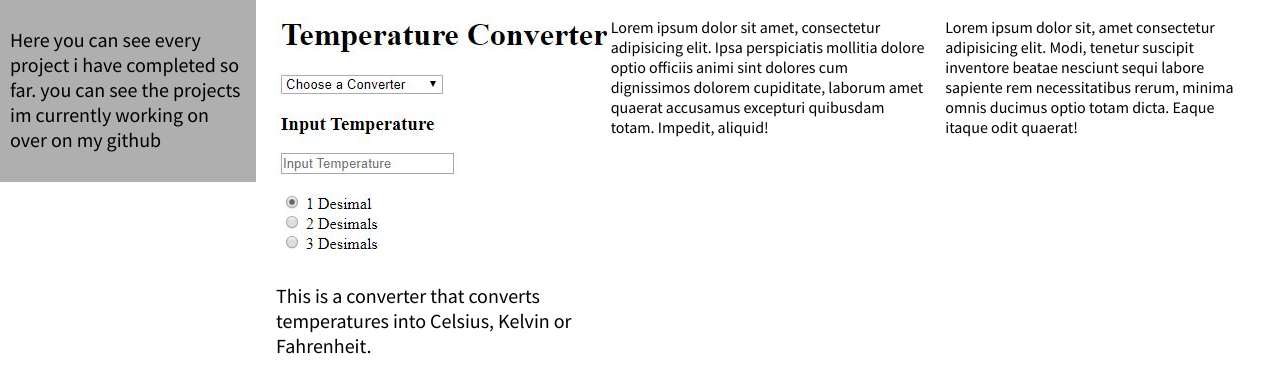
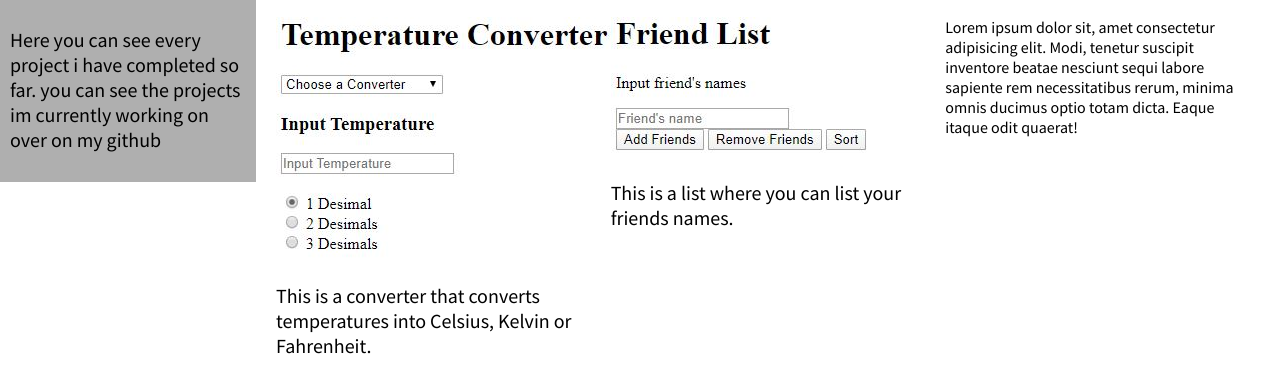
Before and after one commit to Hietzu22/Hietzu22_Kotisivu, a plain HTML site: page En/Projects.html in a window 1280 px wide. Shown: the part 510-901 px from the top of the page. Drawn offline with Linux system fonts and the light colour scheme.

Commit message:
Added new project

```diff
--- a/En/Projects.html
+++ b/En/Projects.html
@@ -46,7 +46,10 @@
                 <p>This is a converter that converts temperatures into Celsius, Kelvin or Fahrenheit.</p>
                 </div>
                 <div class="projects">
-                    Lorem ipsum dolor sit amet, consectetur adipisicing elit. Ipsa perspiciatis mollitia dolore optio officiis animi sint dolores cum dignissimos dolorem cupiditate, laborum amet quaerat accusamus excepturi quibusdam totam. Impedit, aliquid!
+                    <a href="http://it.esedu.fi/~hietanen.veeti/Kaveri_lista/Lista2.0.html">
+                        <img src="../FListPic.JPG" alt="Friend_List:Pic">
+                    </a>
+                <p>This is a list where you can list your friends names.</p>
                 </div>
                 <div class="projects">
                     Lorem ipsum dolor sit, amet consectetur adipisicing elit. Modi, tenetur suscipit inventore beatae nesciunt sequi labore sapiente rem necessitatibus rerum, minima omnis ducimus optio totam dicta. Eaque itaque odit quaerat!
```
Also changed, not shown: Fi/Projects.html (+4 -1 lines), FListPic.JPG (added).
